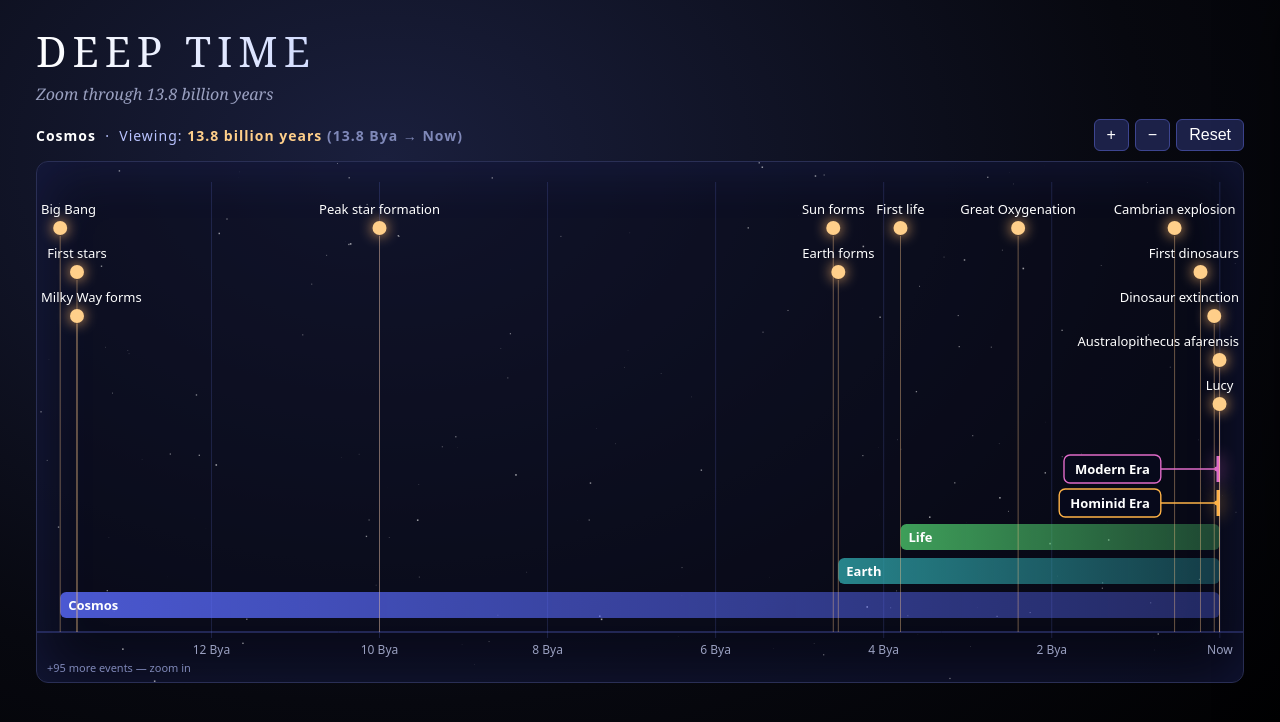
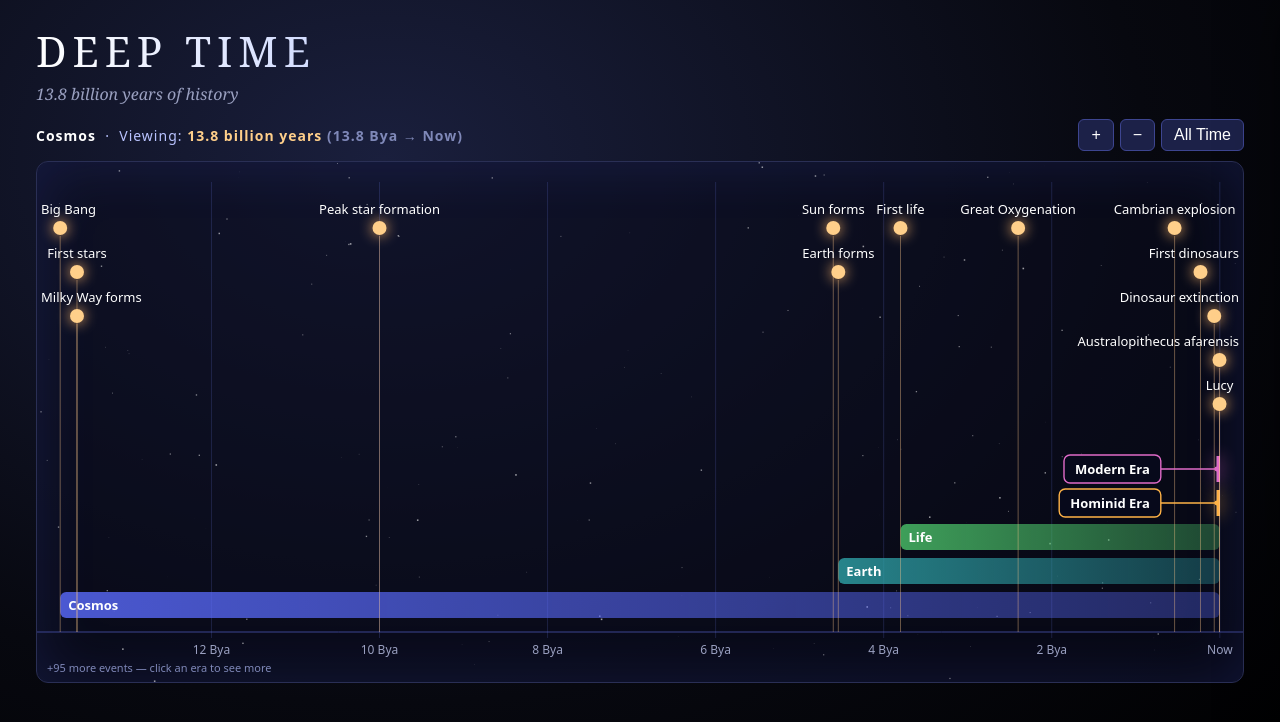
Before and after one commit to abmoll/deep-time, a plain HTML site: page index.html in a window 1280 px wide. Drawn offline with Linux system fonts and the light colour scheme.

Commit message:
Remove scroll zoom; rename Reset to All Time
Co-authored-by: Alex Moll <abmoll14@gmail.com>

```diff
--- a/index.html
+++ b/index.html
@@ -9,7 +9,7 @@ header{padding:22px 36px 6px}h1{margin:0;font-size:42px;letter-spacing:6px;font-
 #crumb .showall{color:#ffcf8a;font-weight:500;cursor:pointer;margin-left:10px;font-size:13px;letter-spacing:0;border-bottom:1px solid rgba(255,207,138,.45)}
 #crumb .showall:hover{color:#fff}
 #wrap{position:relative;margin:10px 36px;height:520px;border:1px solid #2a2f55;border-radius:12px;background:rgba(10,12,30,.6);box-shadow:0 0 60px rgba(80,100,255,.15) inset}
-canvas{width:100%;height:100%;cursor:grab;display:block}
+canvas{width:100%;height:100%;cursor:default;display:block}
 #ctl{position:static;display:flex;gap:6px;flex-shrink:0}
 #ctl button{background:#1c2148;color:#fff;border:1px solid #3d4590;border-radius:6px;padding:6px 12px;font-size:16px;cursor:pointer}
 #panel{position:fixed;top:0;right:-380px;width:340px;height:100%;background:linear-gradient(180deg,#151a3a,#0a0c1c);border-left:1px solid #3d4590;padding:40px 24px;box-sizing:border-box;transition:right .35s;font-family:system-ui;box-shadow:-20px 0 60px #000}
@@ -18,8 +18,8 @@ canvas{width:100%;height:100%;cursor:grab;display:block}
 #panel .w{margin-top:20px;background:linear-gradient(90deg,#ff7a3d,#ff3d7a);border:0;color:#fff;padding:12px 20px;border-radius:24px;font-size:15px;cursor:pointer}
 #panel .x{position:absolute;top:12px;right:16px;background:none;border:0;color:#aaa;font-size:24px;cursor:pointer}
 </style></head><body>
-<header><h1>DEEP TIME</h1><div class="tag">Zoom through 13.8 billion years</div></header>
-<div id="bar"><div id="crumb"></div><div id="ctl"><button id="zi">+</button><button id="zo">−</button><button id="rs">Reset</button></div></div>
+<header><h1>DEEP TIME</h1><div class="tag">13.8 billion years of history</div></header>
+<div id="bar"><div id="crumb"></div><div id="ctl"><button id="zi">+</button><button id="zo">−</button><button id="rs" title="All Time" aria-label="All Time">All Time</button></div></div>
 <div id="wrap"><canvas id="c"></canvas></div>
 <div id="panel"><button class="x" id="px">×</button><div class="d" id="pd"></div><h2 id="pt"></h2><p id="pp"></p><button class="w">▶ Watch the episode</button></div>
 <script>
@@ -233,7 +233,7 @@ function draw(){if(!W)return;x.clearRect(0,0,W,H);
   if(q!==p){x.fillStyle="rgba(255,184,107,.35)";x.fillRect(p,y-3,q-p,6);x.beginPath();x.moveTo(q,y+4);x.lineTo(q,axY);x.stroke()}
   x.fillStyle=sel===i?"#ff5f7a":"#ffcf8a";x.shadowColor="#ffb86b";x.shadowBlur=14;x.beginPath();x.arc(p,y,7,0,7);x.fill();x.shadowBlur=0;
   x.fillStyle="#fff";x.fillText(e.n,mid,y-14);hits.push([p,y,i])});
- if(hidden){x.textAlign="left";x.font="11px system-ui";x.fillStyle="#7f88b8";x.fillText(`+${hidden} more event${hidden>1?"s":""} — zoom in`,10,H-10)}
+ if(hidden){x.textAlign="left";x.font="11px system-ui";x.fillStyle="#7f88b8";x.fillText(`+${hidden} more event${hidden>1?"s":""} — click an era to see more`,10,H-10)}
  if(slivers.length){
   slivers.sort((a,b)=>a.y-b.y);
   x.font="600 13px system-ui";x.textAlign="left";
@@ -254,7 +254,7 @@ function draw(){if(!W)return;x.clearRect(0,0,W,H);
  const lo=Math.max(R,0),hi=Math.min(L,MAX),ptl=t=>calMode?(t<.5?"Now":yearLabel(Math.floor(NOW-t),NOW-hi<1)):fmtAgo(t,(hi-lo)/50);
  const view="Viewing: <b>"+spanText(Math.max(0,hi-lo))+"</b> <span class=r>("+ptl(hi)+" → "+ptl(lo)+")</span>";
  const focusLabel=eraFocus==="Modern Era"?"Hominid Era › <span>Modern Era</span>":"<span>"+eraFocus+"</span>";
- document.getElementById('crumb').innerHTML=eraFocus?("Focus: "+focusLabel+" <span class=showall title=\"Reset to show all eras\">Show all</span> &nbsp;·&nbsp; "+view):cur.map((n,i)=>i==cur.length-1?"<span>"+n+"</span>":n).join(" › ")+" &nbsp;·&nbsp; "+view;
+ document.getElementById('crumb').innerHTML=eraFocus?("Focus: "+focusLabel+" <span class=showall title=\"All Time\">Show all</span> &nbsp;·&nbsp; "+view):cur.map((n,i)=>i==cur.length-1?"<span>"+n+"</span>":n).join(" › ")+" &nbsp;·&nbsp; "+view;
 }
 function clampView(){const s=L-R;if(s>=MAXSPAN*.9999){fullView();return}const lo=-.05*s,hi=MAX+.05*s;if(R<lo){L+=lo-R;R=lo}if(L>hi){R-=L-hi;L=hi}}
 function cancelAnim(){if(anim){cancelAnimationFrame(anim);anim=0}}
@@ -279,22 +279,12 @@ function zoom(f,p){cancelAnim();const s=L-R,ns=Math.min(MAXSPAN,Math.max(MIN_SPA
  const t=tx(p),k=ns/s;L=t+(L-t)*k;R=t+(R-t)*k;clampView();draw()}
 function pan(dxPx){cancelAnim();const d=dxPx/W*(L-R);L+=d;R+=d;clampView();draw()}
 function reset(){exitFocus(true)}
-c.addEventListener('wheel',e=>{e.preventDefault();const r=c.getBoundingClientRect(),p=e.clientX-r.left;
- let dx=e.deltaX,dy=e.deltaY;const m=e.deltaMode===1?33:e.deltaMode===2?H:1;dx*=m;dy*=m;
- if(!e.ctrlKey&&Math.abs(dx)>Math.abs(dy)){pan(-dx);return} // horizontal trackpad scroll pans
- let f;if(e.ctrlKey)f=Math.exp(dy*.01);                         // pinch-zoom (ctrl+wheel)
- else if(Math.abs(dy)>=50)f=Math.pow(ZF,Math.sign(dy)*Math.max(1,Math.round(Math.abs(dy)/100))); // mouse wheel: fixed factor per notch
- else f=Math.exp(dy*Math.log(ZF)/100);                         // smooth trackpad scroll
- zoom(f,p)},{passive:false});
 function hitAt(ox,oy){const h=hits.find(h=>Math.hypot(h[0]-ox,h[1]-oy)<14);if(h)return{type:"ev",i:h[2]};const b=bandHits.find(b=>ox>=b.a&&ox<=b.b&&oy>=b.y&&oy<=b.y+b.h);if(b)return{type:"band",name:b.name}}
-let drag=null,moved=0;c.onpointerdown=e=>{drag=e.clientX;moved=0;c.style.cursor="grabbing";c.setPointerCapture(e.pointerId)};
-c.onpointerup=c.onpointercancel=()=>{drag=null;c.style.cursor="grab"};
 c.onpointermove=e=>{
- if(drag!==null){const dx=e.clientX-drag;drag=e.clientX;moved+=Math.abs(dx);pan(dx);return}
  const r=c.getBoundingClientRect(),ox=e.clientX-r.left,oy=e.clientY-r.top;
- c.style.cursor=hitAt(ox,oy)?"pointer":"grab";
+ c.style.cursor=hitAt(ox,oy)?"pointer":"default";
 };
-c.onclick=e=>{if(moved>=5)return;const r=c.getBoundingClientRect(),ox=e.clientX-r.left,oy=e.clientY-r.top,hit=hitAt(ox,oy);
+c.onclick=e=>{const r=c.getBoundingClientRect(),ox=e.clientX-r.left,oy=e.clientY-r.top,hit=hitAt(ox,oy);
  if(hit&&hit.type==="ev"){open(hit.i);return}
  if(hit&&hit.type==="band"){setFocus(hit.name,true);return}
  closePanel(); // blank click closes the side panel only; it does not exit focus
@@ -312,6 +302,6 @@ if(q.has('center')||q.has('year')||q.has('span')){const s=Math.min(MAXSPAN,Math.
 // ?focus=life|earth|cosmos|humanity|hominid|modern — enter that era's focus immediately (no animation, for screenshots)
 // ?focus=humanity is kept as an alias for Hominid Era
 if(q.has('focus')){const s=String(q.get('focus')||"").toLowerCase().replace(/\s+/g,""),alias={humanity:"Hominid Era",hominid:"Hominid Era"},n=alias[s]?eras.find(e=>e[0]===alias[s]):eras.find(e=>{const k=e[0].toLowerCase();return k.replace(/\s+/g,"")===s||k.startsWith(s)});if(n)setFocus(n[0],false)}
-window.DT={get focus(){return eraFocus},get L(){return L},get R(){return R},get sel(){return sel},get hidden(){return hidden},get moved(){return moved},get W(){return W},get H(){return H},
+window.DT={get focus(){return eraFocus},get L(){return L},get R(){return R},get sel(){return sel},get hidden(){return hidden},get W(){return W},get H(){return H},
  visible(){return hits.map(h=>ev[h[2]].n)},panelOpen(){return panel.classList.contains('open')},get bandHits(){return bandHits},get hits(){return hits},setFocus,reset,exitFocus,closePanel,draw,eraFit,ev,eras};
 </script></body></html>
```
